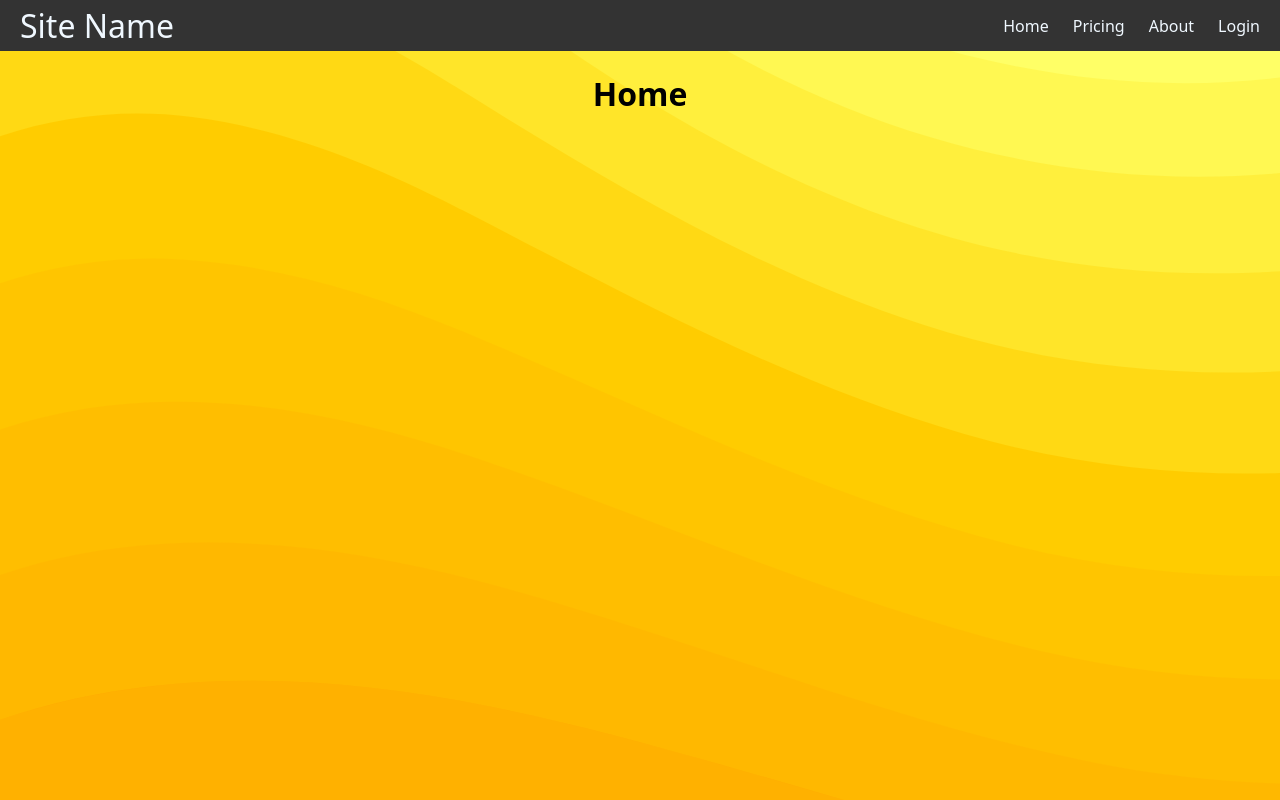
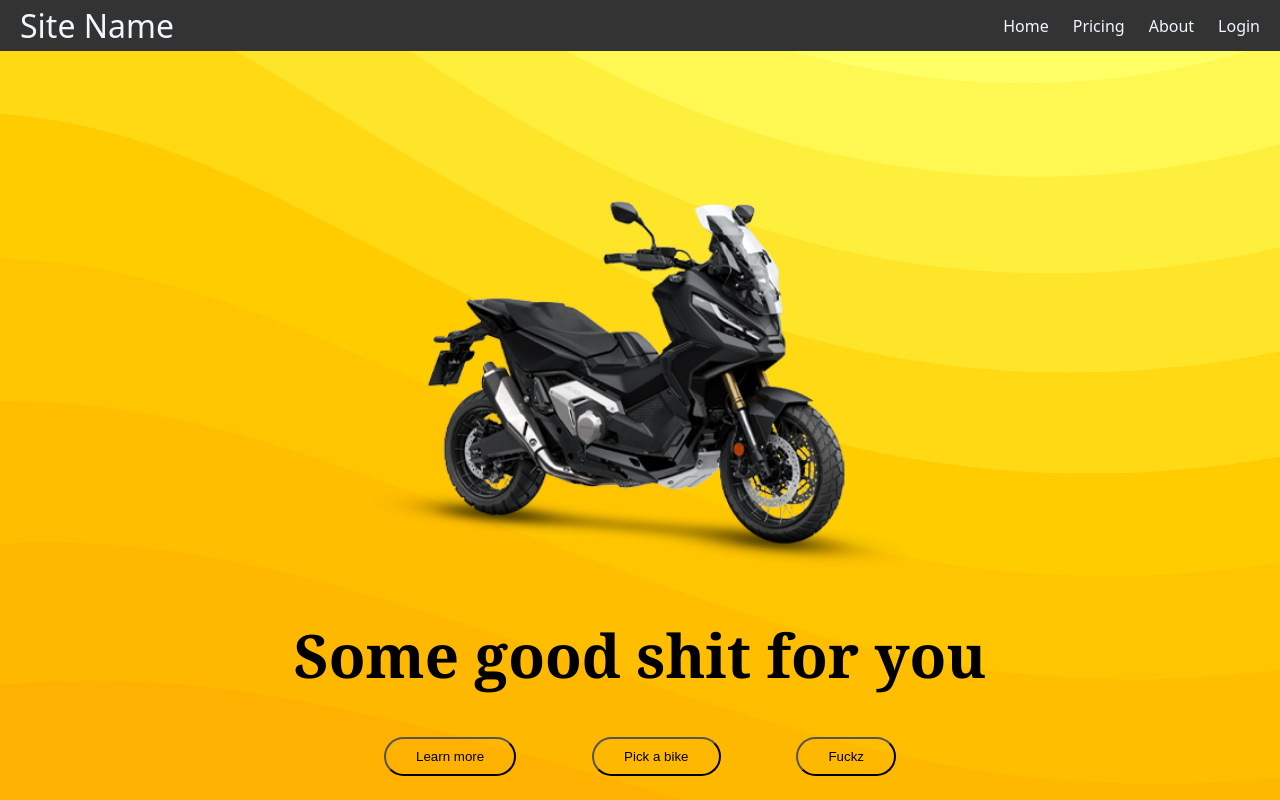
Before and after one commit to NirejBatrai/RentingApp, a React (Vite) app in the folder renting-app/: page / in a window 1280 px wide. Shown: the top 800 px of the page. Built offline with nearby package versions, Linux system fonts and the light colour scheme.

Commit message:
add img text and button in home page

```diff
--- a/renting-app/src/pages/Home.jsx
+++ b/renting-app/src/pages/Home.jsx
@@ -1,3 +1,27 @@
+import Image2 from "../assets/Xadv-750.png";
+import "./Home.css";
+
 export default function Home() {
-  return <h1>Home</h1>;
+  return (
+    <div className="home-container">
+      <div className="landing-section">
+        <img src={Image2} alt="Xadv motorbike image" />
+
+        <h1>Some good shit for you</h1>
+
+        <div className="buttons-container">
+          <button>Learn more</button>
+          <button>Pick a bike</button>
+          <button>Fuckz</button>
+        </div>
+      </div>
+    </div>
+  );
+  // Top Image
+
+  // Slogan
+
+  //Two buttons for the
+
+  // Some basic info
 }
```
